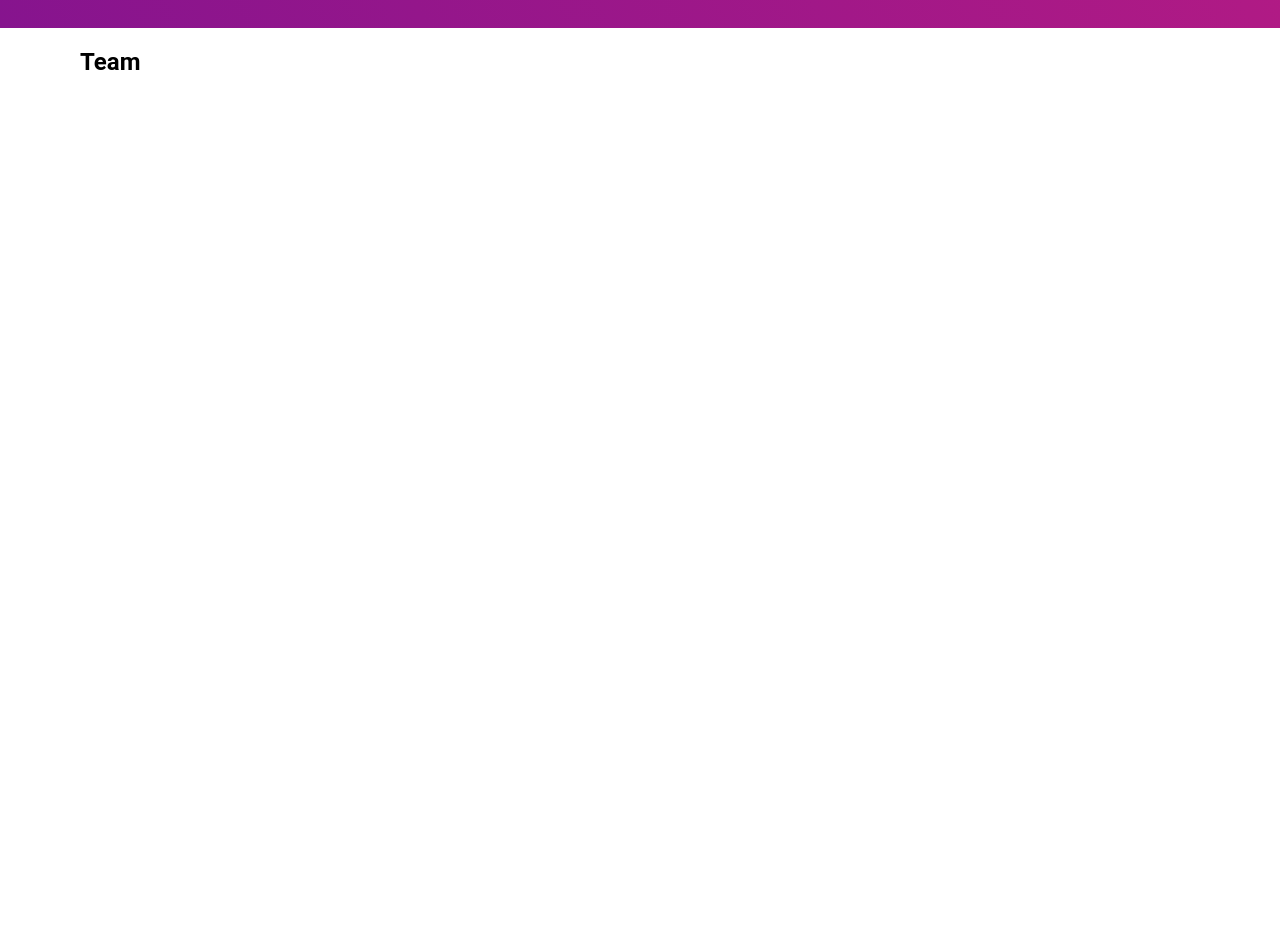
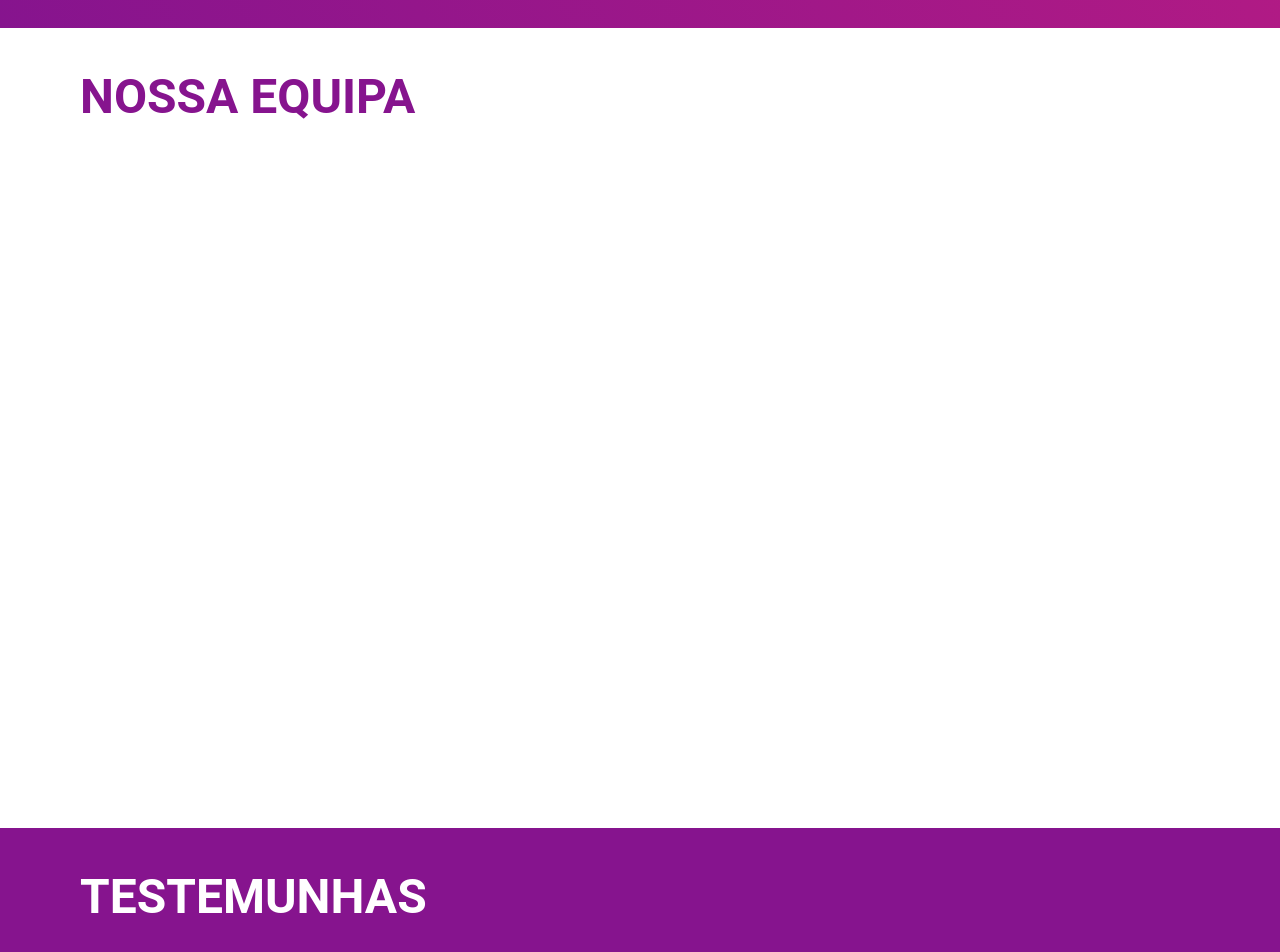
Before and after one commit to PedroMakengo/sociaapp, a Next.js app: page / in a window 1280 px wide. Shown: the part 796-1748 px from the top of the page. Before the commit the page ends 1624 px from the top, so only its background shows below. Built offline with nearby package versions, Linux system fonts and the light colour scheme.

Commit message:
Componente de ofertas

```diff
--- a/src/pages/components/Team/index.tsx
+++ b/src/pages/components/Team/index.tsx
@@ -4,7 +4,7 @@ export function Team() {
   return (
     <section className={style.team}>
       <div className={style.container}>
-        <h1>Team</h1>
+        <h1>Nossa Equipa</h1>
       </div>
     </section>
   );
--- a/src/pages/components/Team/style.module.scss
+++ b/src/pages/components/Team/style.module.scss
@@ -12,8 +12,10 @@
     margin: 0 auto;
     display: flex;
 
-    img {
-      width: 30%;
+    h1 {
+      font-size: 3rem;
+      text-transform: uppercase;
+      color: #86148e;
     }
   }
 }
--- a/src/pages/components/Testimonies/index.tsx
+++ b/src/pages/components/Testimonies/index.tsx
@@ -2,7 +2,7 @@ import style from "./style.module.scss";
 
 export function Testimonies() {
   return (
-    <section>
+    <section className={style.testimonies}>
       <div className={style.container}>
         <h1>Testemunhas</h1>
       </div>
--- a/src/pages/components/Testimonies/style.module.scss
+++ b/src/pages/components/Testimonies/style.module.scss
@@ -0,0 +1,15 @@
+.testimonies {
+  height: 100vh;
+  background: #86148e;
+  .container {
+    max-width: 1120px;
+    margin: 0 auto;
+    display: flex;
+
+    h1 {
+      font-size: 3rem;
+      text-transform: uppercase;
+      color: #fff;
+    }
+  }
+}
--- a/src/pages/index.tsx
+++ b/src/pages/index.tsx
@@ -1,6 +1,7 @@
 import Head from "next/head";
 import { Banner } from "./components/Banner";
 import { Team } from "./components/Team";
+import { Testimonies } from "./components/Testimonies";
 
 export default function Home() {
   return (
@@ -13,6 +14,7 @@ export default function Home() {
       </Head>
       <Banner />
       <Team />
+      <Testimonies />
     </>
   );
 }
```
